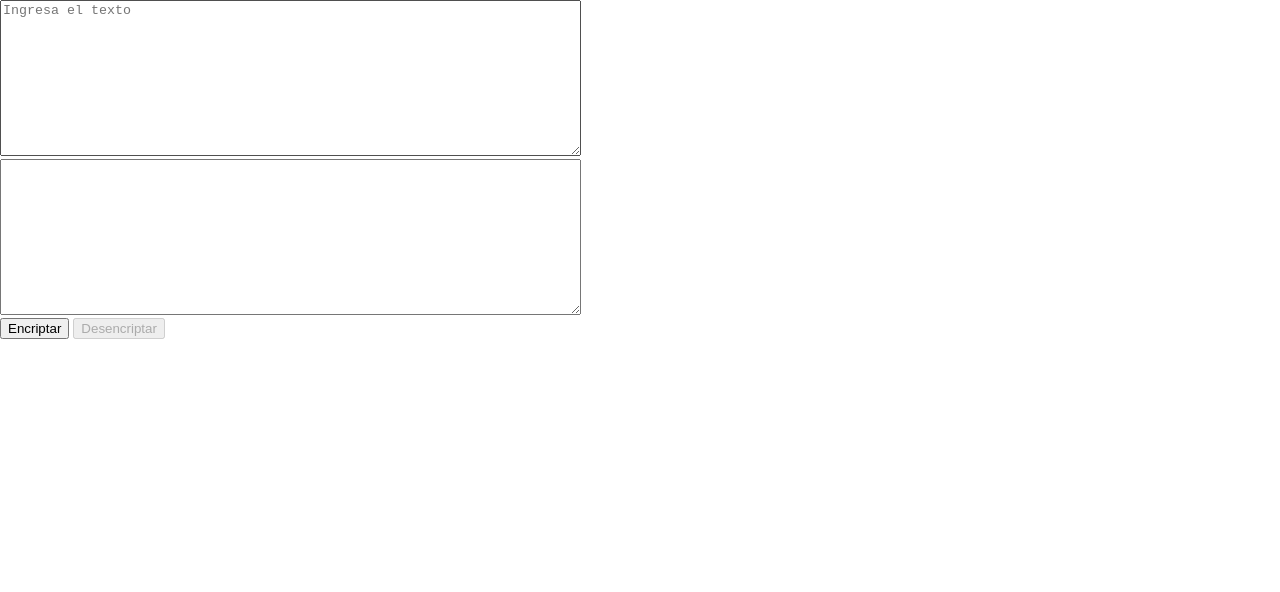
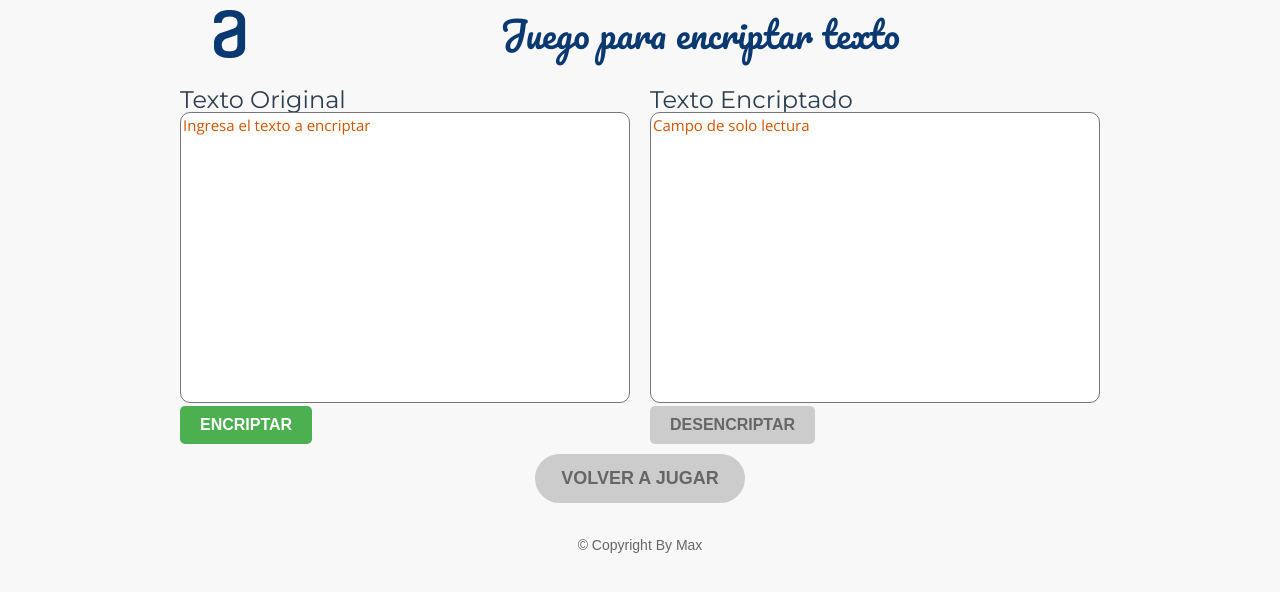
Before and after one commit to MaxCPietro/EncriptadorTexto, a plain HTML site: page index.html in a window 1280 px wide. Drawn offline with nearby package versions, Linux system fonts and the light colour scheme.

Commit message:
desafio finalizado como pude yo

```diff
--- a/app.js
+++ b/app.js
@@ -9,24 +9,34 @@ function inicilizarPantalla() {
     mensajeAEncriptar = "";
     mensajeEncriptado = "";
     mensajeDesencriptado = "";
+
+    document.getElementById("mensajeOriginal").readOnly = false;
+    document.getElementById("mensajeOriginal").value = "";
+    document.getElementById("idEncriptar").removeAttribute("disabled");
+    document.getElementById("mensajeOriginal").setAttribute ("placeholder","Ingresa el texto a encriptar");
+
     document.querySelector("#mensajeEncriptado").value = "";
+    document.getElementById("mensajeEncriptado").readOnly = true;
+    document.getElementById("mensajeEncriptado").setAttribute ("placeholder","Campo de solo lectura");
+
     document.querySelector("#idDesencriptar").setAttribute("disabled", "true");
-    document.getElementById("idCopiar").style.visibility = "hidden";
-    document.getElementById("mensajeEncriptado").readOnly = true;
-    document.getElementById("idLimpiar").style.visibility = "hidden";
-    document.getElementById("mensajeOriginal").readOnly = false;
-    document.getElementById("idEncriptar").removeAttribute("disabled");
+    //document.getElementById("idCopiar").style.visibility = "hidden";
+
+    document.getElementById("idLimpiar").setAttribute("disabled", "true");
 }
-function hacerInvisible() {
+
+/*function hacerInvisible() {
     document.getElementById("idCopiar").style.visibility = "hidden";
 }
 //Visibilizar el boton
 function hacerVisible() {
     document.getElementById("idCopiar").style.visibility = "visible";
-}
+}*/
 
 
 function encriptar() {
+    mensajeEncriptado = "";
+    mensajeDesencriptado = "";
     mensajeAEncriptar=document.getElementById("mensajeOriginal").value;
     console.log(`mensaje a encriptar: ${mensajeAEncriptar} tipo de dato: ${typeof(mensajeAEncriptar)}`)
     console.log(`Longitud del mensaje: ${mensajeAEncriptar.length}`);
@@ -45,13 +55,18 @@ function encriptar() {
     }
     console.log(`mensaje encriptado: ${mensajeEncriptado} tipo de dato: ${typeof(mensajeEncriptado)}`)
     console.log(`Longitud del mensaje: ${mensajeEncriptado.length}`);
+
     document.getElementById("mensajeEncriptado").value = mensajeEncriptado;
-    document.getElementById("mensajeOriginal").readOnly = true;
-    hacerVisible();
+    document.getElementById("mensajeOriginal").value = "";
+    //document.getElementById("mensajeOriginal").readOnly = true;
+    document.getElementById("mensajeOriginal").setAttribute ("placeholder","Campo de solo lectura");
+
+    document.querySelector("#idDesencriptar").removeAttribute("disabled");
+    document.querySelector("#idEncriptar").setAttribute("disabled", "true");
     return;
 }
 
-function copiar() {
+/*function copiar() {
     //Borro mensaje original
     document.getElementById("mensajeOriginal").value = "";
     document.getElementById("mensajeEncriptado").value;
@@ -63,9 +78,10 @@ function copiar() {
     document.querySelector("#idEncriptar").setAttribute("disabled", "true");
     document.getElementById("mensajeOriginal").readOnly = false;
     hacerInvisible();
-}
+}*/
 
 function desencriptar() {
+    mensajeAEncriptar = "";
     console.log(`mensaje a desencriptar: ${mensajeEncriptado} tipo de dato: ${typeof(mensajeEncriptado)}`)
     console.log(`Longitud del mensaje: ${mensajeEncriptado.length}`);
     let i = 0;
@@ -111,11 +127,15 @@ function desencriptar() {
         }
     }
     console.log(`mensaje desencriptado ${mensajeDesencriptado}`)
-    document.getElementById("mensajeEncriptado").value = mensajeDesencriptado;
-    document.getElementById("mensajeOriginal").value = "";
+
+    document.getElementById("mensajeOriginal").value = mensajeDesencriptado;
+    document.getElementById("mensajeEncriptado").value = "";
+    document.getElementById("mensajeEncriptado").setAttribute ("placeholder","Campo de solo lectura");
+
+    document.querySelector("#idEncriptar").removeAttribute("disabled");
+
     document.querySelector("#idDesencriptar").setAttribute("disabled", "true");
-    document.getElementById("mensajeOriginal").readOnly = true;
-    document.getElementById("idLimpiar").style.visibility = "visible";
+    document.getElementById("idLimpiar").removeAttribute("disabled");
 }
 
 function limpiar() {
--- a/index.css
+++ b/index.css
@@ -0,0 +1,160 @@
+/*1-CSS para etiqietas HTML*/
+body{
+    background-color: #f8f8f8;
+}
+
+fieldset h3 {
+    font-family: 'Montserrat', sans-serif; /* Utilizando la fuente Montserrat */
+    font-size: 24px; /* Tamaño del texto */
+    color: #2c3e50; /* Color del texto */
+}
+
+/* Estilo para los placeholders */
+::placeholder {
+    font-family: 'Open Sans', sans-serif; /* Fuente para los placeholders */
+    font-size: 15px; /* Tamaño del texto del placeholder */
+    color: #d35400; /* Color rojo suave para los placeholders */
+}
+
+/* Estilo para el contenido de los cuadros de texto */
+textarea {
+    font-family: 'Roboto', sans-serif; /* Fuente para el contenido */
+    font-size: 16px; /* Tamaño del texto */
+    color: #333; /* Color del texto */
+    border-radius: 10px; /* Redondear bordes */
+}
+
+/*2-CSS para clases*/
+.header {
+    display: flex;
+    width: 940px;
+    margin: 0 auto;
+    padding: 10px 0;
+}
+
+.header img {
+    flex: 0 0 auto;
+}
+.header h1 {
+    flex: 1 1 100%;
+    align-self: center;
+    text-align: center;
+    font-family: 'Pacifico', cursive;
+    font-size: 36px;
+  color:#0A3871; /* Color del texto */
+}
+
+.cuerpo {
+    display: flex;
+    flex-wrap: nowrap;
+    flex-direction: column;
+    width: 940px;
+    margin: 0 auto;
+    padding: 20px 0;
+}
+
+.cuerpoTexto {
+    display: flex;
+    flex-wrap: nowrap;
+    flex-direction: row;
+}
+
+.cuadroTexto {
+    flex: 1; /* Distribuirá el espacio disponible de manera uniforme entre los fieldsets */
+    margin-right: 10px; /* Margen entre los fieldsets */
+    margin-left: 10px;
+}
+
+.cuerpo fieldset textarea {
+    position: relative;
+    width: 100%; /* Ocupará todo el ancho disponible dentro del fieldset */
+    height: 100%; /* Ocupará todo el alto disponible dentro del fieldset */
+    box-sizing: border-box; /* Incluye el padding y el borde en el ancho total del textarea */
+    resize: none; /* Evita que se pueda redimensionar el textarea */
+    }
+
+.cuerpoBoton {
+    display: flex;
+    flex-wrap: nowrap;
+    flex-direction: column;
+    align-items: center;
+    margin-top: 10px;
+}
+.botonJugar {
+    display: flex;
+}
+
+.copyright {
+    font-family: 'Arial', sans-serif; /* Fuente para el texto de copyright */
+    font-size: 14px; /* Tamaño del texto */
+    color: #666; /* Color del texto */
+    text-align: center;
+    margin-top: 15px;
+}
+
+/* Estilo base del botón */
+.copado-btn {
+    display: inline-block;
+    padding: 10px 20px;
+    font-size: 16px;
+    font-weight: bold;
+    text-transform: uppercase;
+    color: #fff;
+    background-color: #4CAF50; /* Color de fondo predeterminado */
+    border: none;
+    border-radius: 5px; /* Bordes redondeados */
+    cursor: pointer;
+    transition: background-color 0.3s, color 0.3s;
+}
+
+/* Estilo del botón cuando está deshabilitado */
+.copado-btn:disabled {
+    background-color: #cccccc; /* Color de fondo cuando está deshabilitado */
+    color: #666666; /* Color del texto cuando está deshabilitado */
+    cursor: not-allowed; /* Cambia el cursor cuando está deshabilitado */
+}
+
+/* Cambio de estilo al pasar el cursor sobre el botón */
+.copado-btn:hover:not(:disabled) {
+    background-color: #45a049; /* Cambio de color de fondo al pasar el cursor */
+}
+
+/* Cambio de estilo al presionar el botón */
+.copado-btn:active:not(:disabled) {
+    background-color: #3e8e41; /* Cambio de color de fondo al presionar */
+}
+
+/* Estilo base del botón canchero */
+.super-btn {
+    display: inline-block;
+    padding: 12px 24px;
+    font-size: 18px;
+    font-weight: bold;
+    text-transform: uppercase;
+    color: #fff;
+    background-color: #ff6f61; /* Color de fondo predeterminado */
+    border: 2px solid transparent;
+    border-radius: 30px; /* Bordes redondeados */
+    cursor: pointer;
+    transition: background-color 0.3s, border-color 0.3s, color 0.3s;
+}
+
+/* Estilo del botón canchero cuando está deshabilitado */
+.super-btn:disabled {
+    background-color: #cccccc; /* Color de fondo cuando está deshabilitado */
+    color: #666666; /* Color del texto cuando está deshabilitado */
+    cursor: not-allowed; /* Cambia el cursor cuando está deshabilitado */
+}
+
+/* Cambio de estilo al pasar el cursor sobre el botón canchero */
+.super-btn:hover:not(:disabled) {
+    background-color: #ff8b80; /* Cambio de color de fondo al pasar el cursor */
+}
+
+/* Cambio de estilo al presionar el botón canchero */
+.super-btn:active:not(:disabled) {
+   background-color: #ff5443; /* Cambio de color de fondo al presionar */
+   border-color: #ff5443; /* Cambio de color del borde al presionar */
+}
+
+/*3-CSS para ID*/
--- a/index.html
+++ b/index.html
@@ -7,30 +7,53 @@
     <link rel="stylesheet" href="css/reset.css">
     <link rel="stylesheet" href="index.css">
 
+    <link rel="stylesheet" href="https://fonts.googleapis.com/css?family=Pacifico">
+    <link href="https://fonts.googleapis.com/css?family=Montserrat" rel="stylesheet">
+    <link href="https://fonts.googleapis.com/css?family=Open+Sans" rel="stylesheet">
+    <link href="https://fonts.googleapis.com/css?family=Roboto" rel="stylesheet">
+
+
+
+
+
     <title>D01-Encriptador</title>
 </head>
 <body>
-    <header></header>
+    <header>
+        <div class="header">
+            <img src="img/logo.png" alt="logo de la pagina">
+            <h1 class="titulo">Juego para encriptar texto</h1>
+
+        </div>
+    </header>
     <main>
-        <fieldset>
-            <label for="mensajeOriginal"></label>
-            <textarea id="mensajeOriginal" cols="70" rows="10" required placeholder="Ingresa el texto"></textarea>
-        </fieldset>
+        <div class="cuerpo">
+            <div class="cuerpoTexto">
+                <fieldset class="cuadroTexto">
+                    <h3>Texto Original</h3>
+                    <label for="mensajeOriginal"></label>
+                    <textarea id="mensajeOriginal" cols="70" rows="15" required placeholder="Ingresa el texto a encriptar"></textarea>
+                    <input type="button" class="copado-btn" id="idEncriptar" value="Encriptar" onclick="encriptar()"/>
+                </fieldset>
 
-        <fieldset>
-            <label for="mensajeEncriptado"></label>
-            <textarea id="mensajeEncriptado" cols="70" rows="10" required></textarea>
-        </fieldset>
-
-        <fieldset>
-            <input type="button" id="idEncriptar" value="Encriptar" onclick="encriptar()"/>
-            <input type="button" id="idDesencriptar" value="Desencriptar" onclick="desencriptar()"/>
-            <input type="button" id="idCopiar" value="Copiar" onclick="copiar()"/>
-            <input type="button" id="idLimpiar" value="Volver a Jugar" onclick="limpiar()"/>
-
-        </fieldset>
+                <fieldset class="cuadroTexto">
+                    <h3>Texto Encriptado</h3>
+                    <label for="mensajeEncriptado"></label>
+                    <textarea id="mensajeEncriptado" cols="70" rows="15" required></textarea>
+                    <!--img src="img/Munieco.png" alt="Imagen" class="imagen"-->
+                    <input type="button" class="copado-btn" id="idDesencriptar" value="Desencriptar" onclick="desencriptar()"/>
+                    <!--input type="button" id="idCopiar" value="Copiar" onclick="copiar()"/-->
+                </fieldset>
+            </div>
+            <div class="cuerpoBoton">
+                <fieldset class="botonJugar">
+                    <input type="button" class="super-btn" id="idLimpiar" value="Volver a Jugar" onclick="limpiar()"/>
+                </fieldset>
+        </div>
     </main>
-    <footer></footer>
+    <footer>
+        <p class="copyright">&copy Copyright By Max</p>
+    </footer>
 
     <script src="app.js" defer></script>
 </body>
```
Also changed, not shown: img/Logo.png (added), img/Munieco.png (added).
